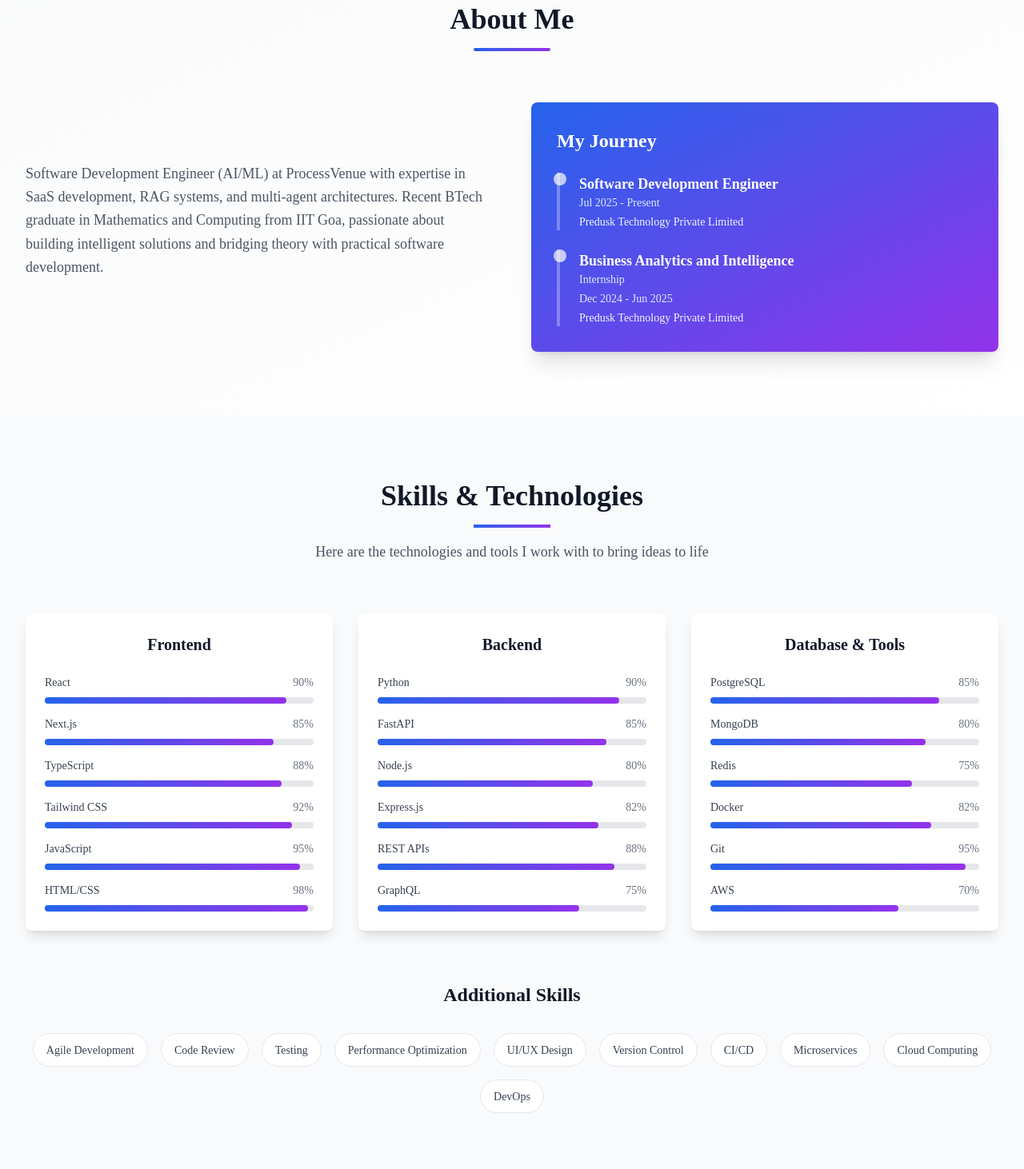
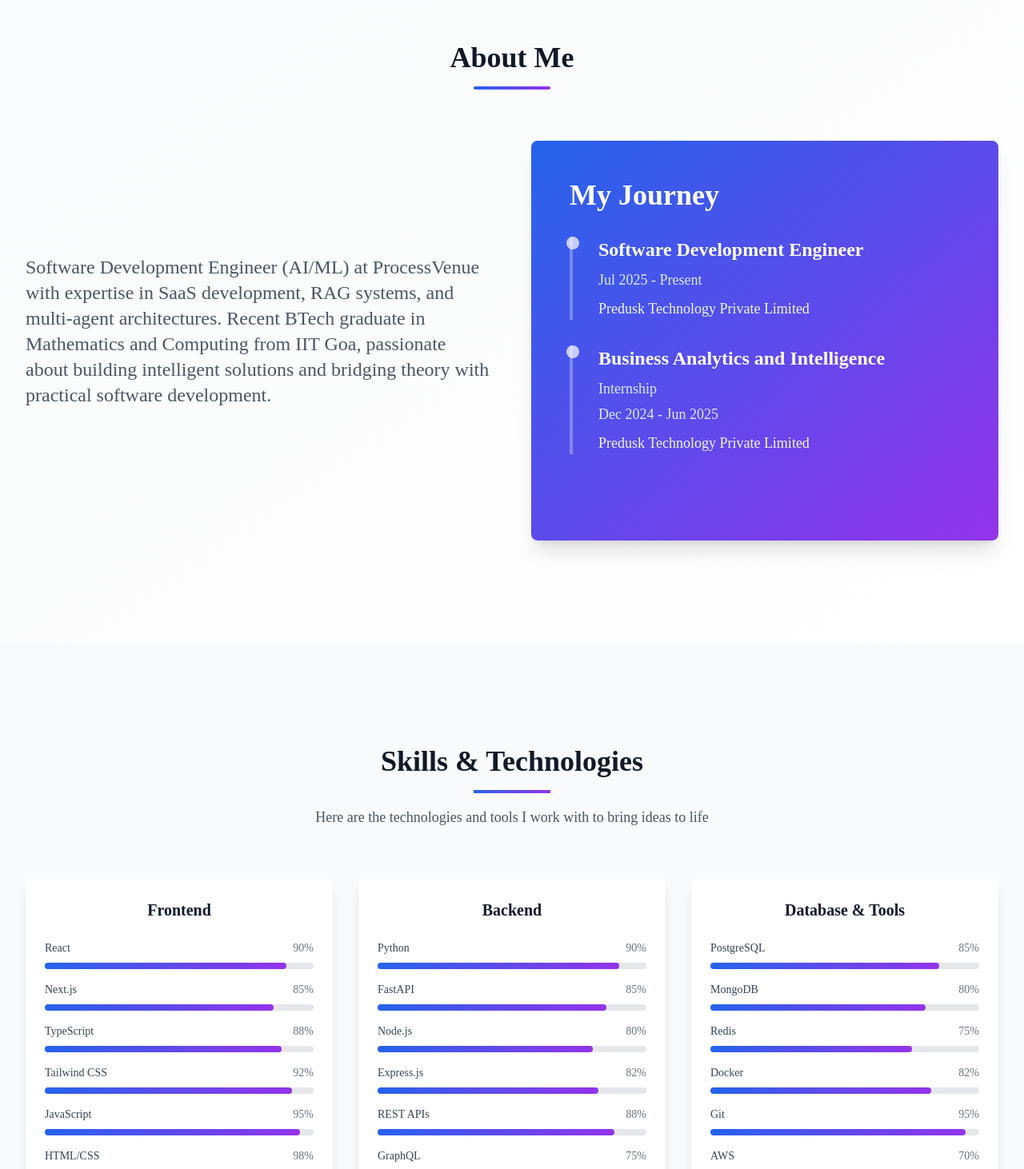
Before and after one commit to Onkarmundhe/Portfolio, a Next.js app in the folder frontend/: page / in a window 1280 px wide. Shown: the part 940-2402 px from the top of the page at 80% size. Built offline with nearby package versions, Linux system fonts and the light colour scheme.

Commit message:
fix the some page view issue

```diff
--- a/frontend/src/components/About.tsx
+++ b/frontend/src/components/About.tsx
@@ -1,6 +1,6 @@
 export default function About() {
   return (
-    <section id="about" className="py-20 bg-gradient-to-br from-gray-50 to-white dark:from-gray-900 dark:to-gray-800">
+    <section id="about" className="py-32 min-h-screen bg-gradient-to-br from-gray-50 to-white dark:from-gray-900 dark:to-gray-800">
       <div className="max-w-7xl mx-auto px-4 sm:px-6 lg:px-8">
         <div className="text-center mb-16">
           <h2 className="text-3xl sm:text-4xl font-bold text-gray-900 dark:text-white mb-4">
@@ -10,33 +10,33 @@ export default function About() {
         </div>
 
         <div className="grid grid-cols-1 lg:grid-cols-2 gap-12 items-center">
-          <div className="space-y-6">
-            <div className="text-lg text-gray-600 dark:text-gray-300 leading-relaxed">
-              <p className="mb-4 hover:text-gray-800 dark:hover:text-gray-100 transition-colors duration-300">
+          <div className="space-y-8">
+            <div className="text-xl lg:text-2xl text-gray-600 dark:text-gray-300 leading-relaxed">
+              <p className="mb-6 hover:text-gray-800 dark:hover:text-gray-100 transition-colors duration-300">
                 Software Development Engineer (AI/ML) at ProcessVenue with expertise in SaaS development, RAG systems, and multi-agent architectures. Recent BTech graduate in Mathematics and Computing from IIT Goa, passionate about building intelligent solutions and bridging theory with practical software development.
               </p>
             </div>
           </div>
 
           <div className="relative">
-            <div className="bg-gradient-to-br from-blue-600 to-purple-600 rounded-lg p-8 text-white shadow-xl hover:shadow-2xl transition-all duration-300 transform hover:-translate-y-2">
-              <h3 className="text-2xl font-bold mb-6">My Journey</h3>
-              <div className="space-y-6">
-                <div className="border-l-4 border-white/30 pl-6 relative hover:border-white/50 transition-colors duration-300">
+            <div className="bg-gradient-to-br from-blue-600 to-purple-600 rounded-lg p-10 lg:p-12 text-white shadow-xl hover:shadow-2xl transition-all duration-300 transform hover:-translate-y-2 min-h-[400px] lg:min-h-[500px]">
+              <h3 className="text-3xl lg:text-4xl font-bold mb-8">My Journey</h3>
+              <div className="space-y-8">
+                <div className="border-l-4 border-white/30 pl-8 relative hover:border-white/50 transition-colors duration-300">
                   <div className="absolute -left-2 top-0 w-4 h-4 bg-white rounded-full animate-pulse"></div>
                   <div>
-                    <h4 className="font-bold text-lg">Software Development Engineer</h4>
-                    <p className="text-blue-100 text-sm font-medium mb-1">Jul 2025 - Present</p>
-                    <p className="text-blue-50 text-sm">Predusk Technology Private Limited</p>
+                    <h4 className="font-bold text-xl lg:text-2xl mb-2">Software Development Engineer</h4>
+                    <p className="text-blue-100 text-base lg:text-lg font-medium mb-2">Jul 2025 - Present</p>
+                    <p className="text-blue-50 text-base lg:text-lg">Predusk Technology Private Limited</p>
                   </div>
                 </div>
-                <div className="border-l-4 border-white/30 pl-6 relative hover:border-white/50 transition-colors duration-300">
+                <div className="border-l-4 border-white/30 pl-8 relative hover:border-white/50 transition-colors duration-300">
                   <div className="absolute -left-2 top-0 w-4 h-4 bg-white/70 rounded-full"></div>
                   <div>
-                    <h4 className="font-bold text-lg">Business Analytics and Intelligence</h4>
-                    <p className="text-blue-100 text-sm font-medium mb-1">Internship</p>
-                    <p className="text-blue-100 text-sm font-medium mb-1">Dec 2024 - Jun 2025</p>
-                    <p className="text-blue-50 text-sm">Predusk Technology Private Limited</p>
+                    <h4 className="font-bold text-xl lg:text-2xl mb-2">Business Analytics and Intelligence</h4>
+                    <p className="text-blue-100 text-base lg:text-lg font-medium mb-1">Internship</p>
+                    <p className="text-blue-100 text-base lg:text-lg font-medium mb-2">Dec 2024 - Jun 2025</p>
+                    <p className="text-blue-50 text-base lg:text-lg">Predusk Technology Private Limited</p>
                   </div>
                 </div>
               </div>
--- a/frontend/src/components/Skills.tsx
+++ b/frontend/src/components/Skills.tsx
@@ -36,7 +36,7 @@ export default function Skills() {
   ]
 
   return (
-    <section id="skills" className="py-20 bg-gray-50 dark:bg-gray-800">
+    <section id="skills" className="py-32 min-h-screen bg-gray-50 dark:bg-gray-800">
       <div className="max-w-7xl mx-auto px-4 sm:px-6 lg:px-8">
         <div className="text-center mb-16">
           <h2 className="text-3xl sm:text-4xl font-bold text-gray-900 dark:text-white mb-4">
@@ -77,34 +77,6 @@ export default function Skills() {
             </div>
           ))}
         </div>
-
-        {/* Additional Skills */}
-        <div className="mt-16">
-          <h3 className="text-2xl font-bold text-gray-900 dark:text-white text-center mb-8">
-            Additional Skills
-          </h3>
-          <div className="flex flex-wrap justify-center gap-4">
-            {[
-              "Agile Development",
-              "Code Review",
-              "Testing",
-              "Performance Optimization",
-              "UI/UX Design",
-              "Version Control",
-              "CI/CD",
-              "Microservices",
-              "Cloud Computing",
-              "DevOps"
-            ].map((skill, index) => (
-              <div
-                key={index}
-                className="bg-white dark:bg-gray-900 px-4 py-2 rounded-full border border-gray-200 dark:border-gray-700 hover:border-blue-500 dark:hover:border-blue-400 transition-colors duration-200"
-              >
-                <span className="text-sm text-gray-700 dark:text-gray-300">{skill}</span>
-              </div>
-            ))}
-          </div>
-        </div>
       </div>
     </section>
   )
```
